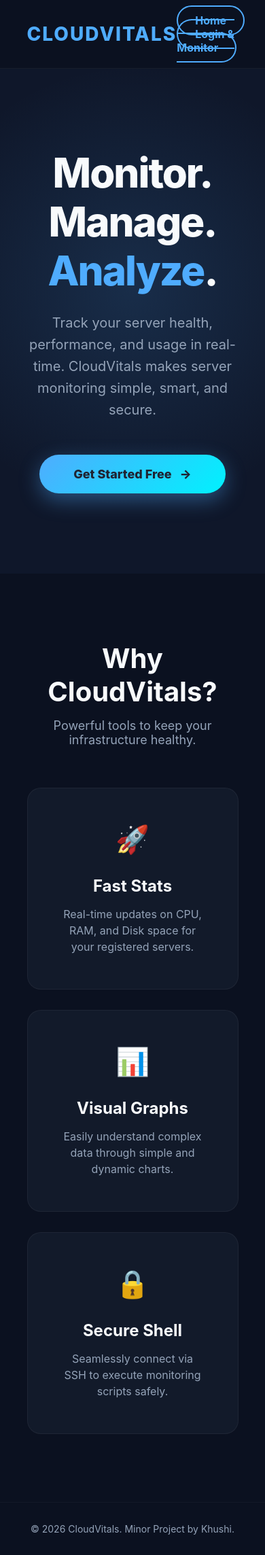
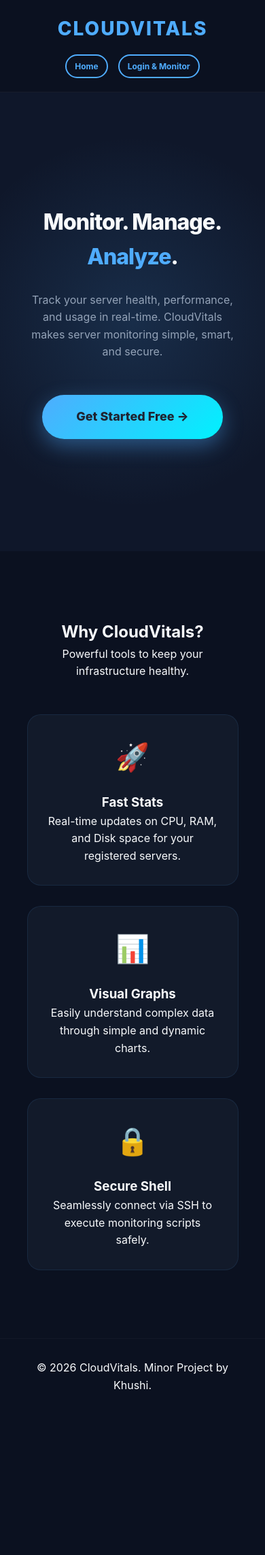
Before and after one commit to khushijaiswal27/CloudVitals-Project, a Flask app: page / in a window 390 px wide. Shown: the whole page at 68% size. After the commit the page ends 2044 px from the top, so only its background shows below. Run offline with Flask 3, Linux system fonts and the light colour scheme.

Commit message:
Updated homestyle.css for responsive design

```diff
--- a/app.py
+++ b/app.py
@@ -46,7 +46,7 @@ def login_page():
 
         # Yaha 'dashboard.html' ko link kar rhe hain
         # Hum 'username' aur 'ip' ko variable ke roop mein bhej rhe hai
-        return render_template('dashboard.html', username=user, ip=ip)
+        return render_template('dashboard.html', username=user, ip=ip, metrics={})
 
         # return f"<h1>Success!</h1><p>'{user}' aur IP '{ip}'!</p>"
 
--- a/static/homestyle.css
+++ b/static/homestyle.css
@@ -1,9 +1,9 @@
-/* home_style.css */
+/* CloudVitals - Complete Responsive Stylesheet */
 
 :root {
     --primary: #4facfe;
     --secondary: #00f2fe;
-    --bg-dark: #0f172a; /* Deep dark blue */
+    --bg-dark: #0f172a;
     --bg-darker: #0b1120;
     --card-bg: rgba(30, 41, 59, 0.7);
     --text-main: #f8fafc;
@@ -21,9 +21,10 @@ body {
     background-color: var(--bg-dark);
     color: var(--text-main);
     overflow-x: hidden;
+    line-height: 1.6;
 }
 
-/* Global Container (Keep content centered) */
+/* Global Container */
 .container {
     width: 90%;
     max-width: 1200px;
@@ -36,10 +37,8 @@ body {
     background-color: var(--bg-darker);
     border-bottom: 1px solid rgba(255, 255, 255, 0.05);
     padding: 20px 0;
-    position: fixed; /* Top pe hamesha dikhega */
+    position: sticky;
     top: 0;
-    left: 0;
-    width: 100%;
     z-index: 1000;
 }
 
@@ -57,13 +56,19 @@ body {
     text-transform: uppercase;
 }
 
+.nav-links {
+    display: flex;
+    gap: 15px;
+}
+
 .nav-btn {
     text-decoration: none;
     color: var(--primary);
     border: 2px solid var(--primary);
-    padding: 10px 25px;
+    padding: 8px 20px;
     border-radius: 50px;
     font-weight: 700;
+    font-size: 14px;
     transition: 0.3s ease;
 }
 
@@ -72,27 +77,22 @@ body {
     color: #1f2331;
 }
 
-/* 2. Hero Section (Center of page) */
+/* 2. Hero Section */
 .hero {
-    height: 100vh; /* Puri Screen height */
+    min-height: 80vh;
     display: flex;
     justify-content: center;
     align-items: center;
-    padding-top: 100px; /* Navbar ke niche space dene ke liye */
+    padding: 100px 0;
     background: radial-gradient(circle at center, rgba(79, 172, 254, 0.15) 0%, rgba(15, 23, 42, 0.0) 70%);
-}
-
-.hero-content {
     text-align: center;
-    max-width: 800px;
 }
 
 .hero h1 {
-    font-size: 60px; /* Bada and bold */
+    font-size: clamp(32px, 8vw, 60px);
     font-weight: 800;
-    color: var(--text-main);
     margin-bottom: 25px;
-    letter-spacing: -2px;
+    letter-spacing: -1px;
 }
 
 .highlight {
@@ -100,10 +100,12 @@ body {
 }
 
 .hero p {
-    font-size: 20px;
+    font-size: clamp(16px, 4vw, 20px);
     color: var(--text-dim);
     margin-bottom: 50px;
-    line-height: 1.6;
+    max-width: 800px;
+    margin-left: auto;
+    margin-right: auto;
 }
 
 .hero-get-started-btn {
@@ -119,20 +121,6 @@ body {
     box-shadow: 0 10px 30px rgba(79, 172, 254, 0.4);
 }
 
-.hero-get-started-btn span {
-    margin-left: 8px;
-    transition: 0.3s;
-}
-
-.hero-get-started-btn:hover {
-    transform: translateY(-5px);
-    box-shadow: 0 15px 40px rgba(79, 172, 254, 0.6);
-}
-
-.hero-get-started-btn:hover span {
-    margin-left: 12px;
-}
-
 /* 3. Features Section */
 .features {
     padding: 100px 0;
@@ -140,28 +128,17 @@ body {
     text-align: center;
 }
 
-.features h2 {
-    font-size: 40px;
-    color: var(--text-main);
-    margin-bottom: 15px;
-}
-
-.section-subtitle {
-    color: var(--text-dim);
-    margin-bottom: 60px;
-    font-size: 18px;
-}
-
 .features-grid {
     display: grid;
-    grid-template-columns: repeat(auto-fit, minmax(300px, 1fr)); /* Responsive Grid */
+    grid-template-columns: repeat(auto-fit, minmax(280px, 1fr));
     gap: 30px;
+    margin-top: 50px;
 }
 
 .feature-box {
     background-color: rgba(30, 41, 59, 0.4);
-    border: 1px solid rgba(255, 255, 255, 0.05);
-    padding: 50px;
+    border: 1px solid rgba(79, 172, 254, 0.1);
+    padding: 40px;
     border-radius: 20px;
     transition: 0.3s ease;
 }
@@ -169,24 +146,12 @@ body {
 .feature-box:hover {
     border-color: var(--primary);
     transform: translateY(-8px);
-    box-shadow: 0 15px 30px rgba(79, 172, 254, 0.1);
 }
 
 .icon-circle {
     font-size: 40px;
-    margin-bottom: 30px;
-}
-
-.feature-box h3 {
-    font-size: 24px;
-    color: var(--text-main);
-    margin-bottom: 15px;
-}
-
-.feature-box p {
-    color: var(--text-dim);
-    font-size: 16px;
-    line-height: 1.5;
+    margin-bottom: 20px;
+    display: block;
 }
 
 /* Footer */
@@ -197,7 +162,28 @@ body {
     text-align: center;
 }
 
-.site-footer p {
-    color: var(--text-dim);
-    font-size: 14px;
+/* --- RESPONSIVE MOBILE FIXES --- */
+@media (max-width: 768px) {
+    .navbar .container {
+        flex-direction: column;
+        gap: 15px;
+    }
+
+    .nav-links {
+        width: 100%;
+        justify-content: center;
+    }
+
+    .nav-btn {
+        padding: 6px 12px;
+        font-size: 12px;
+    }
+
+    .hero {
+        padding: 60px 0;
+    }
+
+    .feature-box {
+        padding: 30px;
+    }
 }
```
Also changed, not shown: templates/dashboard.html (line endings or trailing spaces).
